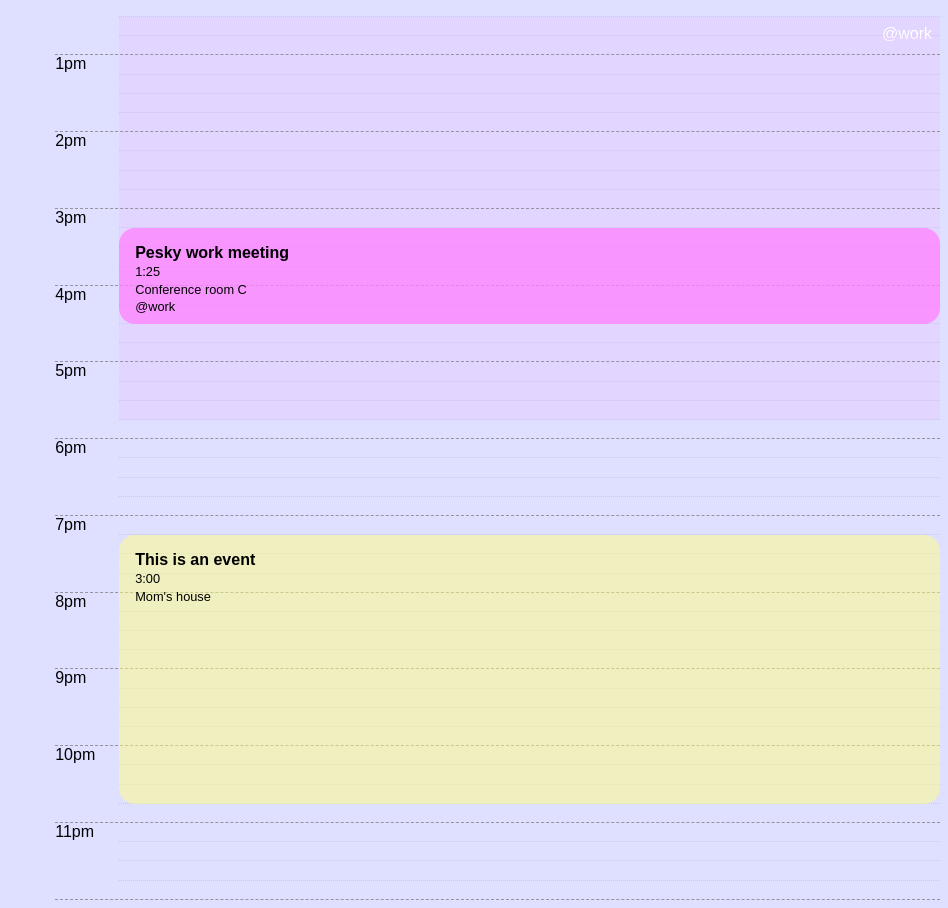
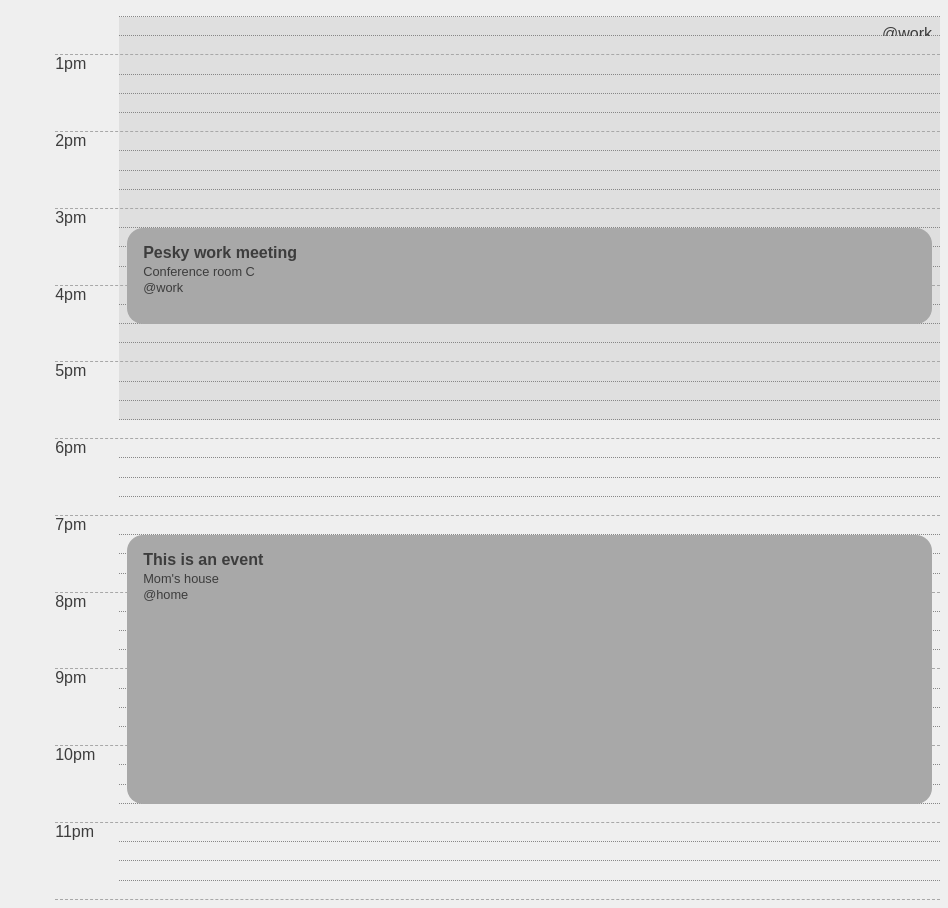
Before and after one commit to y0mbo/todo.txt, a React (Create React App) app: page / in a window 1280 px wide. Shown: the part 1087-1995 px from the top of the page, without its empty margins (332-1280 px from the left). Built offline with nearby package versions, Linux system fonts and the light colour scheme.

Commit message:
Removed colors to focus on grayscale luminescence values instead.

```diff
--- a/src/components/CalendarEvents.js
+++ b/src/components/CalendarEvents.js
@@ -174,15 +174,14 @@ class CalendarEvents extends React.Component {
                     <div class="htitle ht22">10pm</div>
                     <div class="htitle ht23">11pm</div>
 
-                    <div class="event" id="e19152245">
+                    <div class="event d14" id="e19152245">
                         <div class="title">This is an event</div>
-                        <div class="duration">3:00</div>
                         <div class="location">Mom's house</div>
+                        <div class="context">@home</div>
                     </div>
 
-                    <div class="event" id="e15151630">
+                    <div class="event d5" id="e15151630">
                         <div class="title">Pesky work meeting</div>
-                        <div class="duration">1:25</div>
                         <div class="location">Conference room C</div>
                         <div class="context">@work</div>
                     </div>
--- a/src/components/Task.js
+++ b/src/components/Task.js
@@ -2,16 +2,13 @@ import React from "react";
 import css from "styled-components";
 
 const TaskStyle = css.div`
-  color: #333;
   font-size: 1em;
   margin-bottom: 10px;
 `;
 const Priority = css.span`
-  color: #0033ff;
   padding-right: 10px;
 `;
 const CreateDate = css.span`
-  color: #009900;
   padding-right: 10px;
 `;
 const Raw = css.div`
--- a/src/css/style.scss
+++ b/src/css/style.scss
@@ -1,7 +1,32 @@
-$colorx: #dfdfff;
+// Grayscale Design palette: https://grayscale.design/app?lums=92.72,85.96,73.80,58.76,39.22,24.42,15.15,11.44,6.93,4.69&palettes=%23000000&filters=0%7C0&names=&labels=
+
+$grayscale-50: rgb(247, 247, 247);
+$grayscale-100: rgb(239, 239, 239);
+$grayscale-200: rgb(223, 223, 223);
+$grayscale-300: rgb(202, 202, 202);
+$grayscale-400: rgb(168, 168, 168);
+$grayscale-500: rgb(135, 135, 135);
+$grayscale-600: rgb(109, 109, 109);
+$grayscale-700: rgb(95, 95, 95);
+$grayscale-800: rgb(74, 74, 74);
+$grayscale-900: rgb(61, 61, 61);
+
+
+
+
+
+
+$colorx: $grayscale-100;
+$color-900: $grayscale-900;
+
+$context: $grayscale-200;
+$event-context: $grayscale-400;
+$event-context2: $grayscale-400;
+
 
 body {
   background: $colorx;
+  color: $color-900;
   font-family: Arial, Helvetica, sans-serif;
 }
 
@@ -26,8 +51,8 @@ body {
   grid-auto-flow: row;
 }
 
-.hour {border-bottom: 1px dashed #94939e;}
-.time { border-bottom: 1px dotted rgb(214, 200, 200)}
+.hour {border-bottom: 1px dashed $grayscale-400;}
+.time { border-bottom: 1px dotted $grayscale-500;}
 .timelast { border-bottom: none;}
 
 .ht00 { grid-area: 1 / 1 / 5 / 2 }
@@ -203,35 +228,45 @@ body {
 
 /* test */
 #e19152245 {
-  background-color: rgba(255, 255, 128, .5);
+  background-color: $event-context2;
   grid-area: 78 / 2 / 92 / 3;
 
 }
 
 #e15151630 {
-  background-color: rgba(255, 128, 255, .75);
+  background-color: $event-context;
   grid-area: 62 / 2 / 67 / 3;
 }
 
 .event {
   border-radius: 1rem;
   padding: 1rem;
+  margin-left: .5rem;
+  margin-right: .5rem;
 }
 
 .event {
   .title {font-weight: 800;}
-  .duration { margin-top: .1rem; margin-bottom: .1rem; font-size: .8rem; padding-bottom: .1rem; }
   .location { margin-top: .1rem; margin-bottom: .1rem; font-size: .8rem; padding-top: 0.05px;}
   .context { margin-top: .1rem; margin-bottom: .1rem; font-size: .8rem; padding-top: 0.05px;}
 }
 
-.work {background-color: rgba(255, 128, 255, .1)}
+.work {background-color: $context}
 
 .contextWork {display: none;}
 .work.first .contextWork {
-  color: rgba(255, 255, 255, 1);
   display: block;
   float: right;
   margin-top: .5rem;
   margin-right: .5rem;
 }
+
+.d1 {
+  .context { display: none;}
+}
+.d2 {
+  .context { display: none;}
+ }
+.d5 {
+  .context {display: block;}
+}
```
